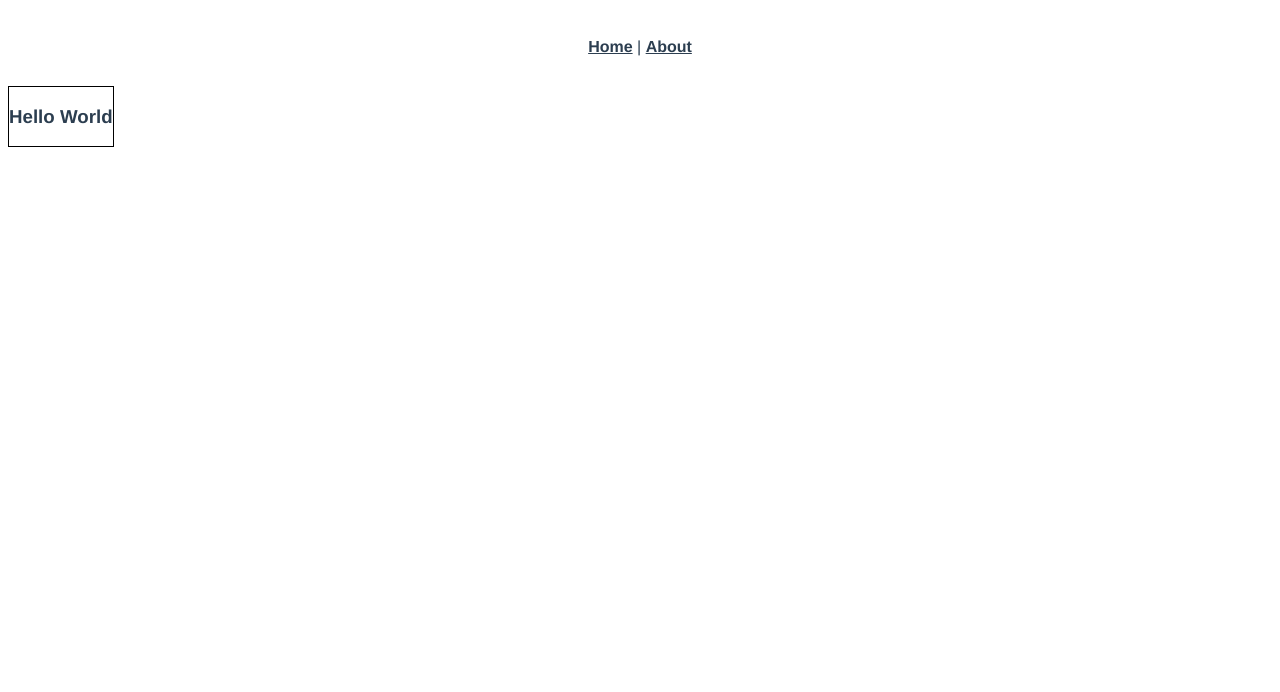
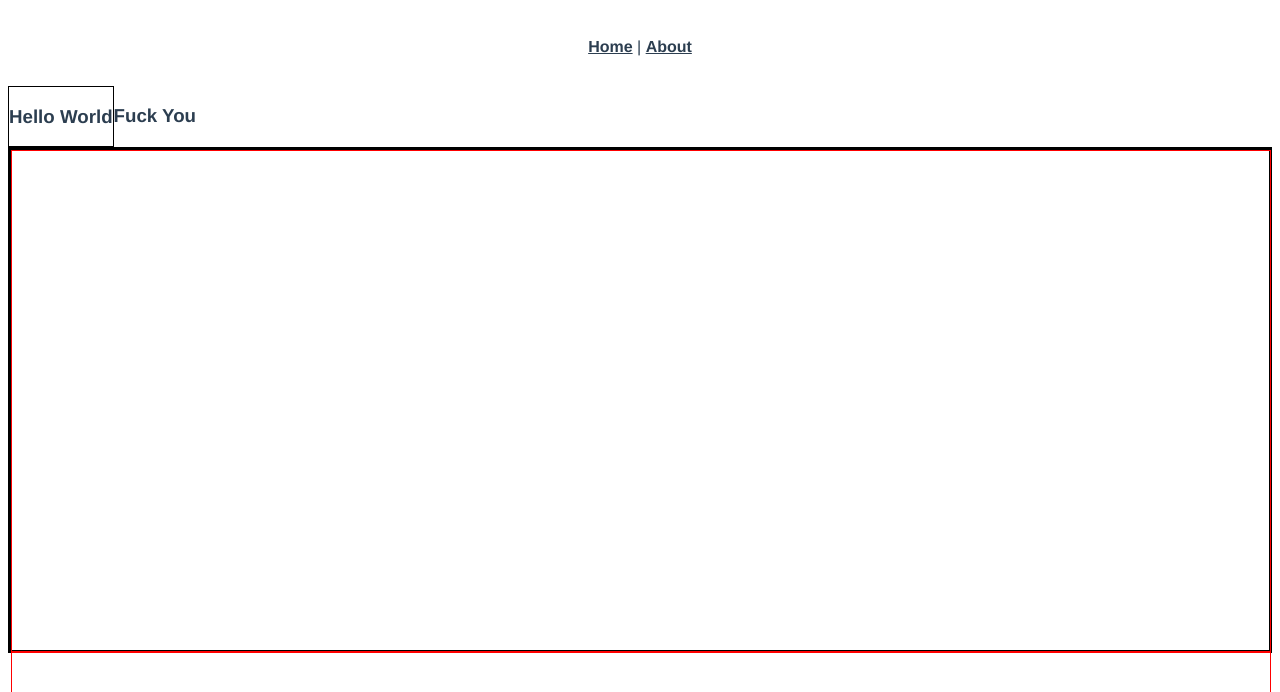
Before and after one commit to nesteiner/scratch, a Vue app: page /test in a window 1280 px wide. Shown: the top 692 px of the page. Built offline with nearby package versions, Linux system fonts and the light colour scheme; the HTML template or start-up script is replaced by a standard one.

Commit message:
column.vue: delete height: 100%

```diff
--- a/src/layouts/Column.vue
+++ b/src/layouts/Column.vue
@@ -37,7 +37,6 @@
  div.column {
    display: flex;
    width: fit-content;
-   height: 100%;
    flex-direction: column;
    justify-content: v-bind(mainAxis);
    align-items: v-bind(crossAxis);
--- a/src/views/TestView.vue
+++ b/src/views/TestView.vue
@@ -1,13 +1,20 @@
 <template>
   <div class="testview">
-    <Column class="column">
-      <h3>Hello World</h3>
-    </Column>
+    <Row>
+      <Column class="column">
+        <h3>Hello World</h3>
+      </Column>
+      <h3> Fuck You</h3>
+    </Row>
+    <div class="column2">
+      <div class="box"/>
+      <div class="box"/>
+    </div>
   </div>
 </template>
 
 <script lang="ts" setup>
-import Column from "@/layouts/Column.vue";
+import {Row, Column} from "@/layouts";
 
 </script>
 
@@ -16,5 +23,16 @@ div.testview {
   .column {
     border: 1px solid black;
   }
+
+  .column2 {
+    height: 500px;
+    border: 3px solid black;
+
+    .box {
+      height: 100%;
+      width: 100%;
+      border: 1px solid red;
+    }
+  }
 }
 </style>
```
